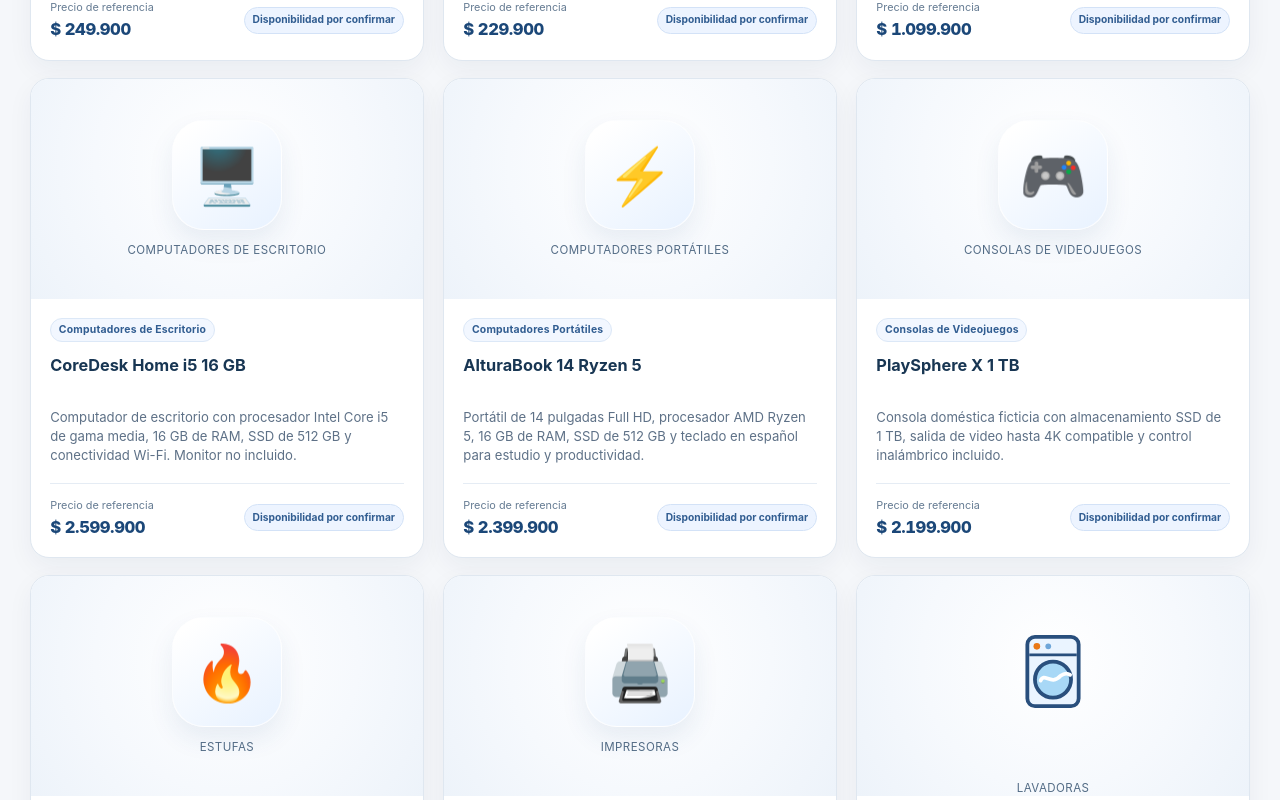
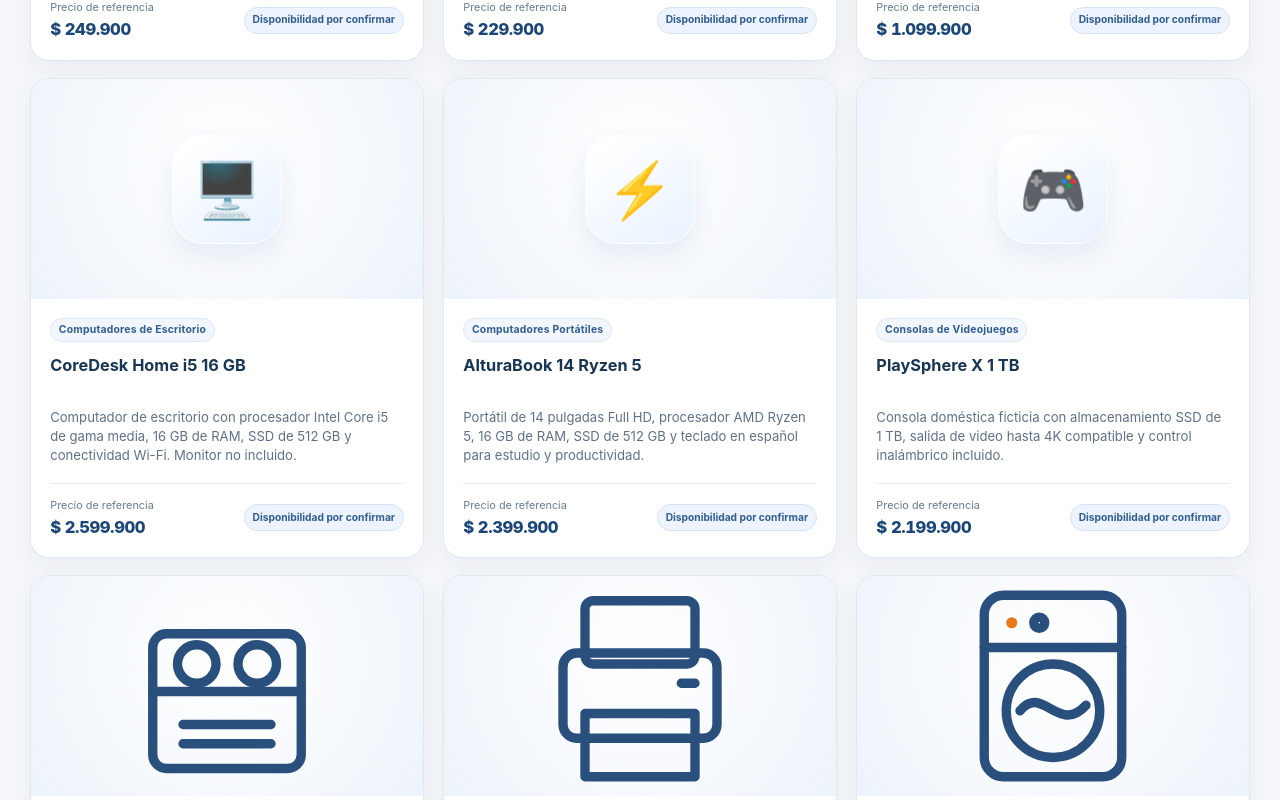
Before and after one commit to sro2005/my-app, a React (Vite) app: page /catalogo in a window 1280 px wide. Shown: the part 1620-2420 px from the top of the page. Built offline with nearby package versions, Linux system fonts and the light colour scheme.

Commit message:
Ajustar etiquetas e iconos en ListadoProductos.jsx

```diff
--- a/src/components/ListadoProductos.jsx
+++ b/src/components/ListadoProductos.jsx
@@ -17,9 +17,9 @@ const categoryIcons = {
   'consolas de videojuegos': '🎮',
   estufas: '🔥',
   impresoras: '🖨️',
-  lavadoras: '🫧',
+  lavadoras: '🧺',
   licuadoras: '🥤',
-  microondas: '🍲',
+  microondas: '♨️',
   'planchas de ropa': '👔',
   refrigeradores: '🧊',
   sandwicheras: '🥪',
@@ -37,6 +37,31 @@ const normalize = (value) => String(value || '')
   .toLowerCase();
 
 const getCategoryIcon = (category) => categoryIcons[normalize(category)] || '⚡';
+const categoryDrawings = {
+  lavadoras: <><rect x="15" y="7" width="50" height="66" rx="7"/><path d="M15 26h50"/><circle cx="40" cy="49" r="17"/><path d="M28 49c8-10 14 9 24-2"/><circle cx="25" cy="17" r="2" fill="#E97816" stroke="none"/><circle cx="35" cy="17" r="2"/></>,
+  microondas: <><rect x="8" y="19" width="64" height="44" rx="7"/><rect x="16" y="27" width="42" height="28" rx="3"/><path d="M64 30v10m0 7v4M24 14v-4m12 4v-4"/></>,
+  licuadoras: <><path d="M24 12h32l-5 37H29L24 12ZM29 49h22v9H29zM22 65h36v8H22z"/><path d="M30 23c8-4 12 9 21 1M31 58h18"/></>,
+  batidoras: <><path d="M19 26q8-12 24-10l16 10-8 14H29zM38 40v9M49 39v10M26 52q14 15 28 0M20 52q4 23 20 23t20-23"/></>,
+  'aires acondicionados': <><rect x="9" y="20" width="62" height="28" rx="7"/><path d="M17 40h46M29 53v15m22-15v15m-26-5 4 5 4-5m14 0 4 5 4-5"/></>,
+  refrigeradores: <><rect x="24" y="6" width="32" height="68" rx="5"/><path d="M24 39h32M49 19v11m0 18v12"/></>,
+  aspiradoras: <><path d="M21 61h35a8 8 0 1 0-8-8v8M26 61V29a13 13 0 0 1 26 0v17M20 65h41"/><circle cx="35" cy="32" r="6"/></>,
+  estufas: <><rect x="13" y="21" width="54" height="49" rx="5"/><path d="M13 42h54"/><circle cx="29" cy="32" r="7"/><circle cx="51" cy="32" r="7"/><path d="M24 54h32M24 61h32"/></>,
+  cafeteras: <><path d="M20 19h37v42H20zM57 29h7q9 0 4 14l-11 8M17 69h45M28 12h20"/><path d="M30 40h17M30 49h17"/></>,
+  tostadoras: <><rect x="18" y="30" width="45" height="38" rx="10"/><path d="M28 30V18h25v12M27 48h27M67 43v16M18 61h45"/></>,
+  sandwicheras: <><path d="M17 46l10-23h28l10 23-8 18H25zM17 46h48M30 53h20"/></>,
+  ventiladores: <><circle cx="40" cy="37" r="7"/><circle cx="40" cy="37" r="29"/><path d="M40 30c-5-17 7-20 10-12l-3 14M47 39c17-6 21 7 12 11l-16-7M38 44c-4 17-18 15-17 6l13-13M40 66v9M25 75h30"/></>,
+  'planchas de ropa': <><path d="M12 57q17-22 44-24l11 22v10H12zM29 34V22h22v11M12 65h55"/></>,
+  'secadores de cabello': <><path d="M17 28h35l13 12-13 12H17zM31 52l-5 22h17l4-22M9 35h8m-8 12h8"/></>,
+  impresoras: <><rect x="20" y="9" width="40" height="23" rx="3"/><rect x="12" y="28" width="56" height="31" rx="5"/><path d="M20 50h40v23H20zM55 39h5"/></>
+};
+const CategoryArtwork = ({ category }) => {
+  const key = normalize(category);
+  if (categoryDrawings[key]) {
+    return <svg className="evh-appliance-icon" viewBox="0 0 80 80" fill="none" aria-hidden="true" focusable="false" stroke="#294F7D" strokeWidth="3.4" strokeLinecap="round" strokeLinejoin="round">{categoryDrawings[key]}</svg>;
+  }
+  return <span aria-hidden="true">{getCategoryIcon(category)}</span>;
+};
+
 const getProductKey = (product) => product._id || product.id || product.name;
 const isPlaceholderImage = (url) => typeof url === 'string' && url.includes('placehold.co');
 const formatPrice = (price) => new Intl.NumberFormat('es-CO', {
@@ -62,16 +87,7 @@ const ProductCard = ({ product, demoMode, canOrder = false }) => {
           />
         ) : (
           <div className="evh-product-art" role="img" aria-label={'Ilustración de ' + (product.category || 'producto')}>
-            {normalize(product.category) === 'lavadoras' ? (
-              <svg className="evh-washer-category-icon" viewBox="0 0 80 86" fill="none" aria-hidden="true" focusable="false">
-                <rect x="13" y="6" width="54" height="73" rx="8" fill="#EAF4FF" stroke="#294F7D" strokeWidth="4"/>
-                <path d="M15 25H65" stroke="#294F7D" strokeWidth="3"/>
-                <circle cx="23" cy="16" r="3.5" fill="#E97816"/><circle cx="35" cy="16" r="3" fill="#6EA6D9"/>
-                <circle cx="40" cy="51" r="19" fill="#A8D8F6" stroke="#294F7D" strokeWidth="4"/>
-                <path d="M27 52C31 43 38 58 48 47C52 44 55 44 58 46" stroke="#FFFFFF" strokeWidth="4" strokeLinecap="round"/>
-              </svg>
-            ) : <span aria-hidden="true">{getCategoryIcon(product.category)}</span>}
-            <small>{product.category || 'Tecnología para el hogar'}</small>
+            <CategoryArtwork category={product.category} />
           </div>
         )}
       </div>
@@ -242,7 +258,7 @@ const ListadoProductos = () => {
         </div>
         <div className="evh-catalog-count" aria-live="polite">
           <strong>{filteredProducts.length}</strong>
-          <span>{filteredProducts.length === 1 ? 'producto visible' : 'productos visibles'}</span>
+          <span>{filteredProducts.length === 1 ? 'Producto Visible' : 'Productos Visibles'}</span>
         </div>
       </section>
 
```
